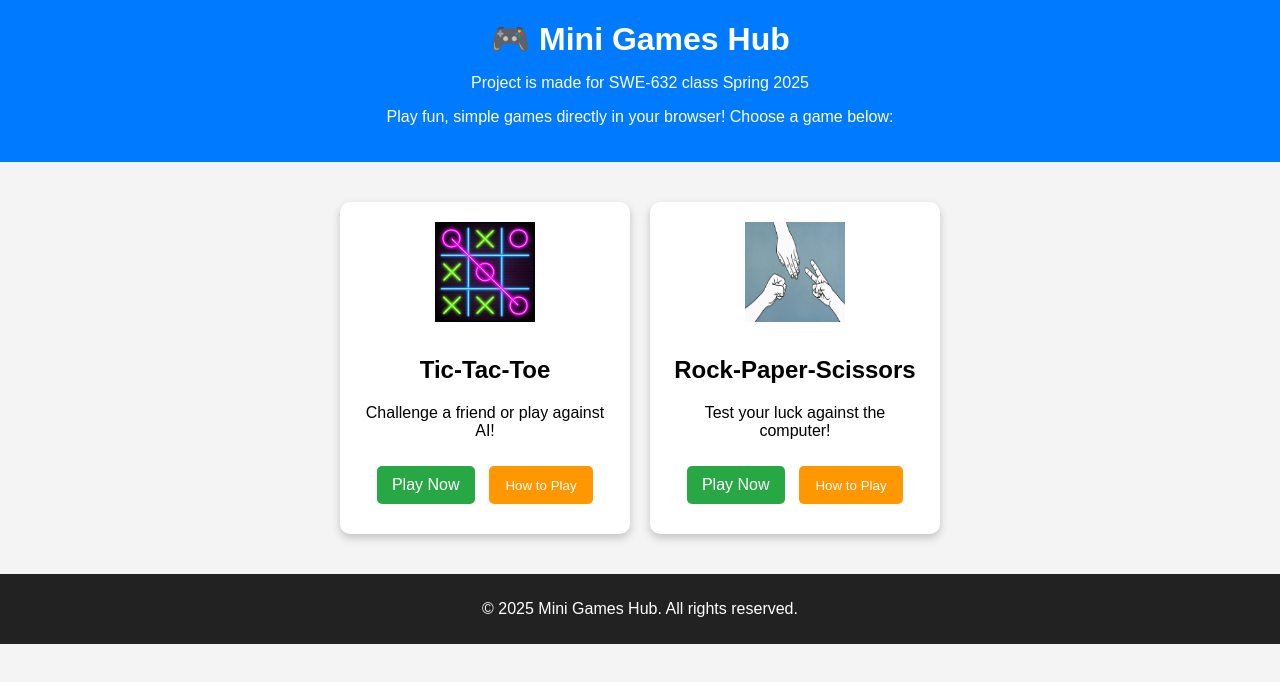
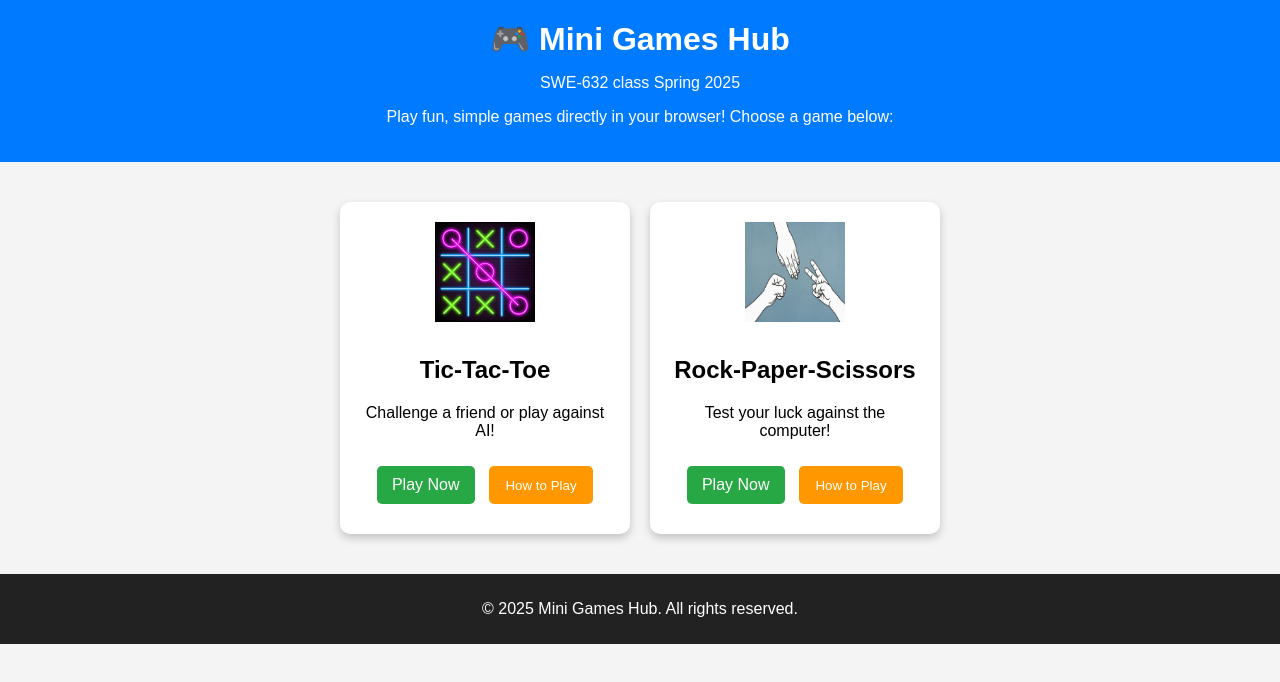
Before and after one commit to ricardoaldanasalas/SWE-632, a plain HTML site: page index.html in a window 1280 px wide. Drawn offline with Linux system fonts and the light colour scheme.

Commit message:
minor source code rename

```diff
--- a/index.html
+++ b/index.html
@@ -10,7 +10,7 @@
 
     <header>
         <h1>🎮 Mini Games Hub</h1>
-        <p>Project is made for SWE-632 class Spring 2025</p>
+        <p>SWE-632 class Spring 2025</p>
         <p>Play fun, simple games directly in your browser! Choose a game below:</p>
     </header>
 
```
